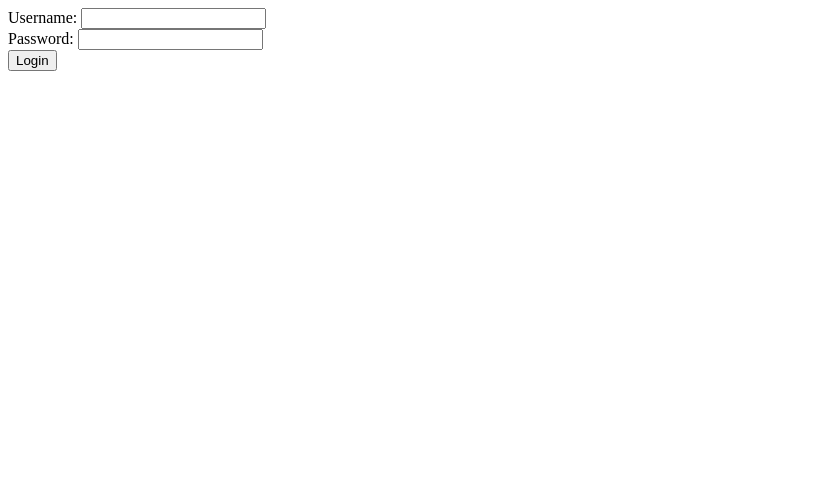
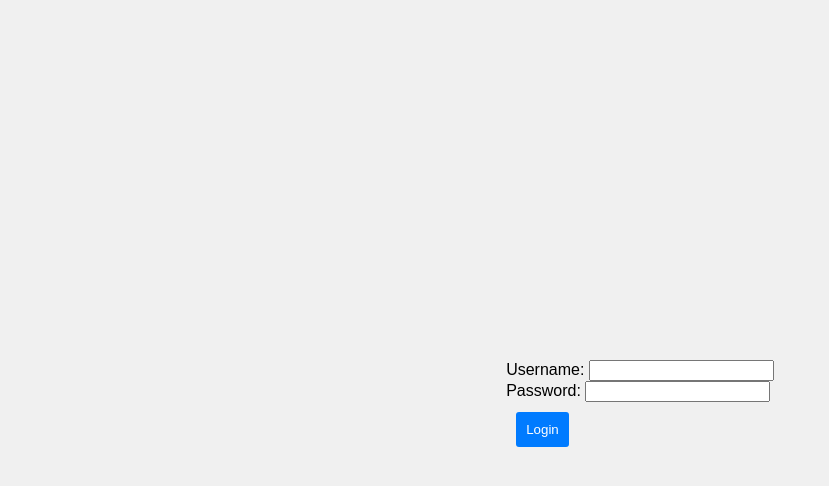
Before and after one commit to eyesee11/auth, a plain HTML site: page welcome.html in a window 1280 px wide. Shown: the whole page, without its empty margins (0-829 px from the left). Drawn offline with Linux system fonts and the light colour scheme.

Commit message:
Update welcome.html

```diff
--- a/welcome.html
+++ b/welcome.html
@@ -1,6 +1,35 @@
 <!DOCTYPE html>
 <html lang="en">
 <head>
+    <style>
+        body {
+            font-family: Arial, sans-serif;
+            display: flex;
+            justify-content: center;
+            align-items: center;
+            height: 100vh;
+            background-color: #f0f0f0;
+        }
+        .container {
+            background-color: #fff;
+            padding: 20px;
+            border-radius: 5px;
+            box-shadow: 0 0 10px rgba(0,0,0,0.1);
+            text-align: center;
+        }
+        button {
+            padding: 10px;
+            margin: 10px;
+            background-color: #007bff;
+            color: #fff;
+            border: none;
+            border-radius: 3px;
+            cursor: pointer;
+        }
+        button:hover {
+            background-color: #0056b3;
+        }
+    </style>
     <meta charset="UTF-8">
     <meta name="viewport" content="width=device-width, initial-scale=1.0">
     <title>Login</title>
```
